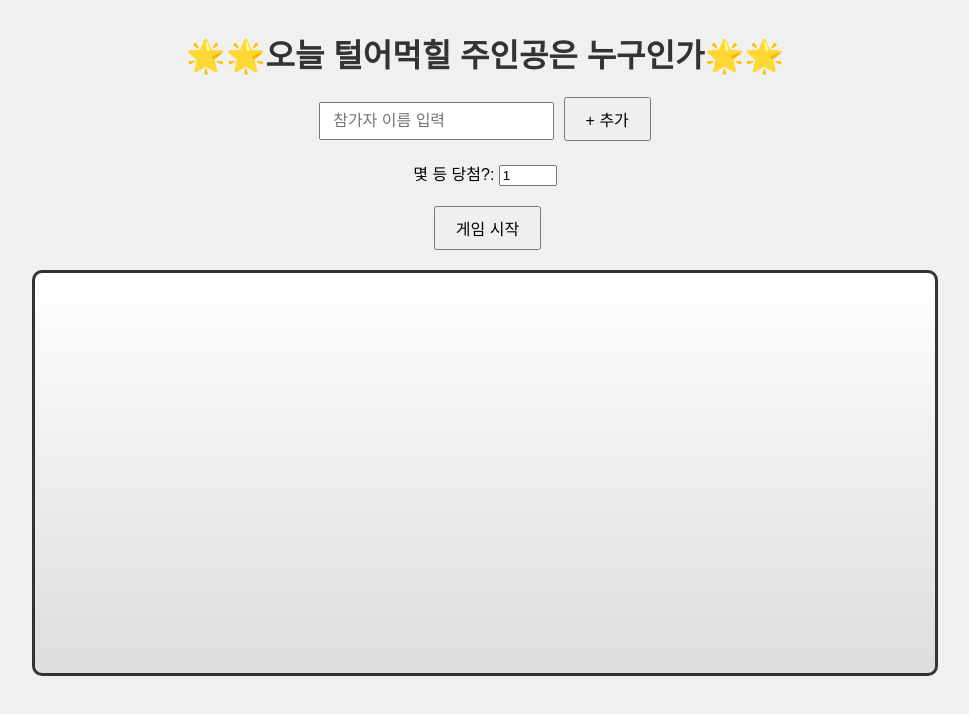
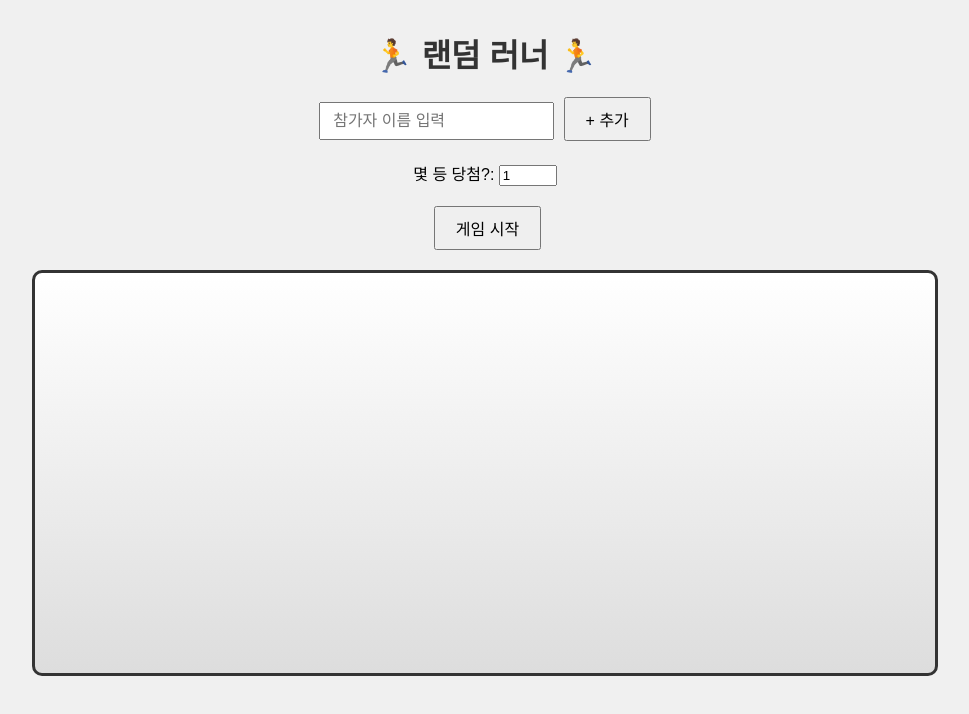
Before and after one commit to jooeun-o/hollang, a plain HTML site: page index.html in a window 1280 px wide. Shown: the whole page, without its empty margins (155-1124 px from the left). Drawn offline with Linux system fonts and the light colour scheme.

Commit message:
Update index.html

```diff
--- a/index.html
+++ b/index.html
@@ -2,12 +2,12 @@
 <html lang="ko">
 <head>
   <meta charset="UTF-8">
-  <title>홀!랑!게!임!</title>
+  <title>랜덤 러너 - 핀볼 장애물 버전</title>
   <link rel="stylesheet" href="style.css">
 </head>
 <body>
 
-  <h1> 🌟🌟오늘 털어먹힐 주인공은 누구인가🌟🌟</h1>
+  <h1>🏃 랜덤 러너 🏃</h1>
 
   <div id="players">
     <input type="text" id="nameInput" placeholder="참가자 이름 입력">
```
